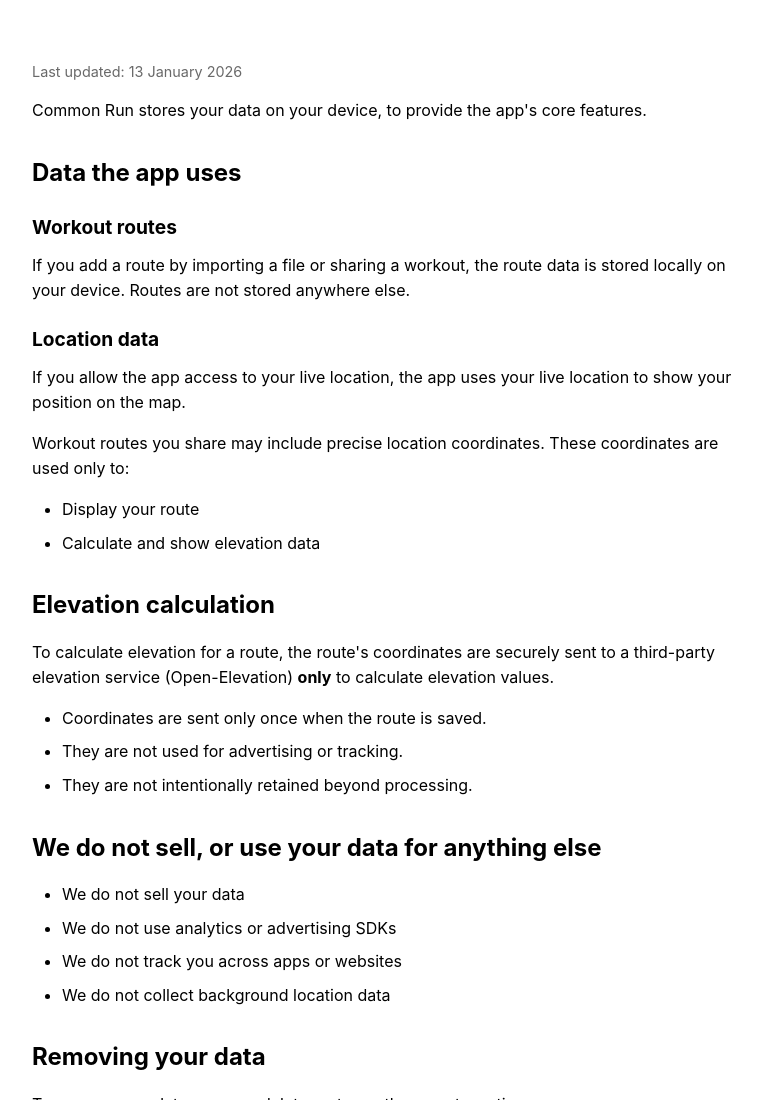
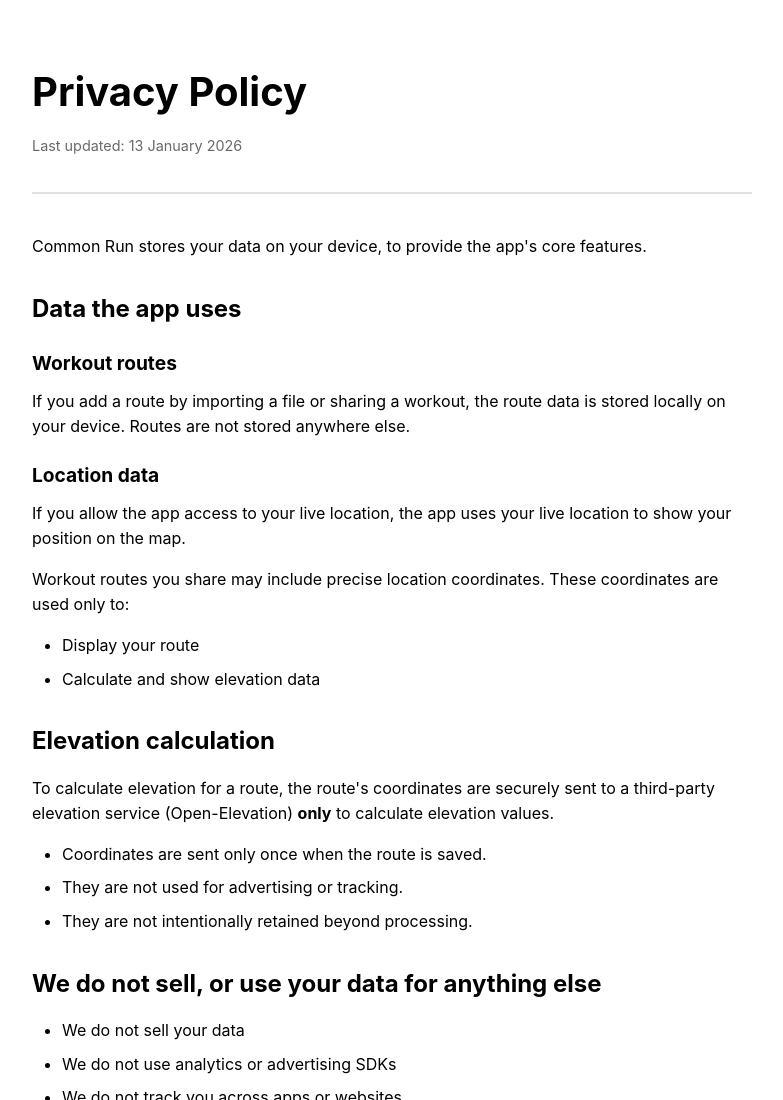
Before and after one commit to willtrickey/Common-Run, a plain HTML site: page index.html in a window 1280 px wide. Shown: the top 1100 px of the page, without its empty margins (248-1031 px from the left). Drawn offline with Linux system fonts and the light colour scheme.

Commit message:
Add header section for Privacy Policy in index.html, improving structure and visibility

```diff
--- a/index.html
+++ b/index.html
@@ -8,13 +8,12 @@
 </head>
 <body>
     <div class="container">
+        <header>
+            <h1>Privacy Policy</h1>
+            <p class="last-updated">Last updated: 13 January 2026</p>
+        </header>
 
-        <main
-            <section>
-                <p class="last-updated">Last updated: 13 January 2026</p>
-            </section>
-
-
+        <main>
             <section>
                 <p>Common Run stores your data on your device, to provide the app's core features.</p>
             </section>
```
